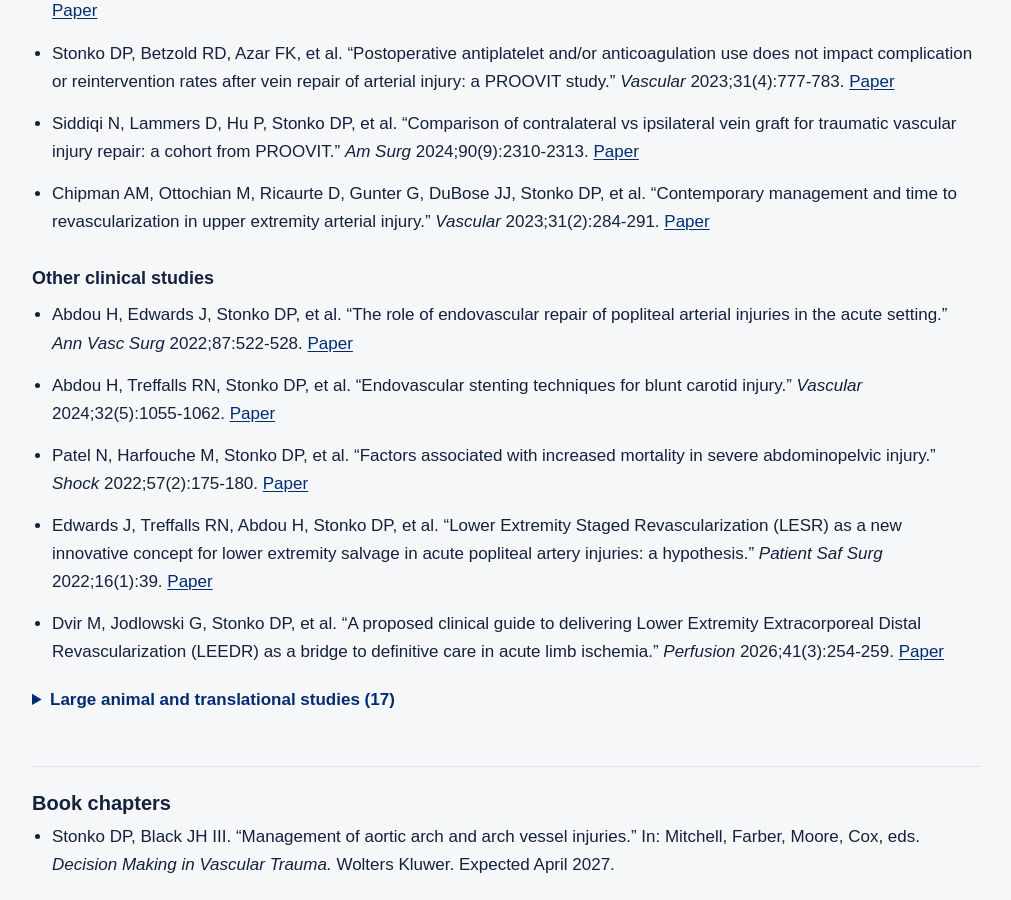
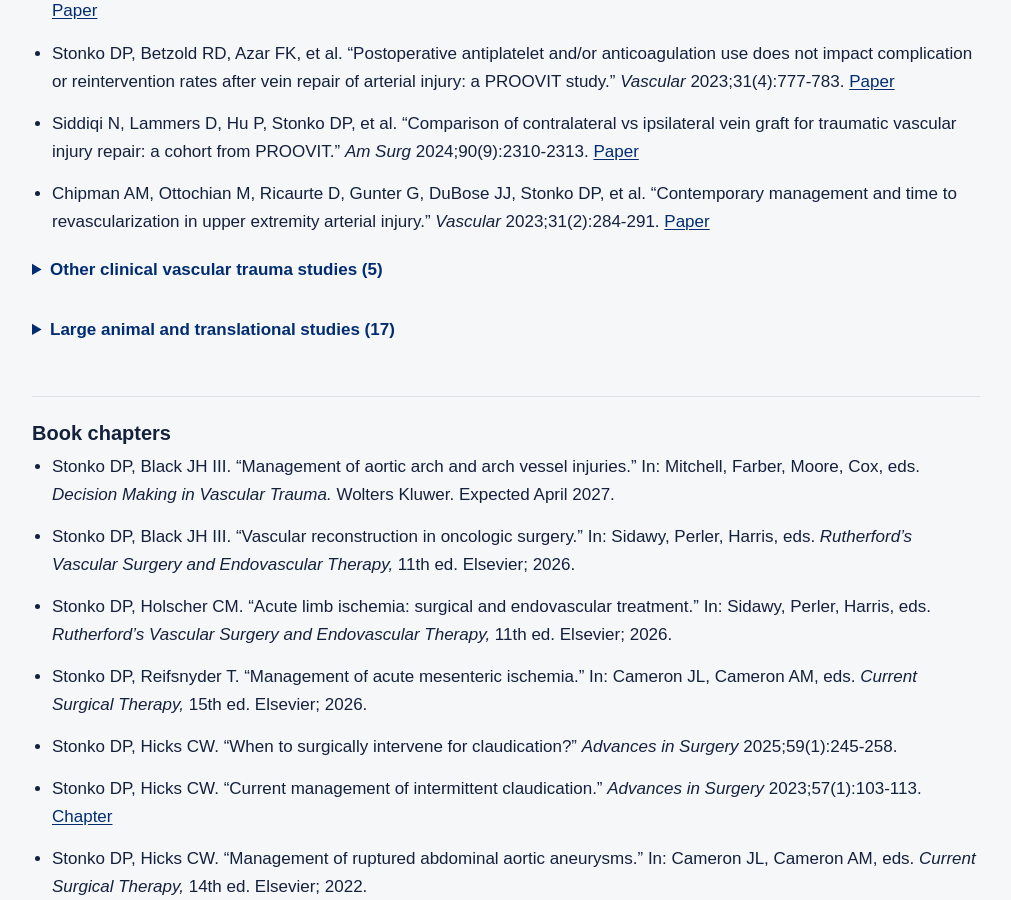
Before and after one commit to davidstonko/ai-surgery, a Jekyll site: the page built from docs/research/index.md, in a window 1280 px wide and 900 px high, scrolled down 4532 px. Shown: the whole window, without its empty margins (134-1145 px from the left). Built offline with Jekyll 4.4.1, drawn with Linux system fonts in a browser that asks for light colours.

Commit message:
Research: collapsible other clinical vascular trauma studies
Co-Authored-By: Claude Opus 5.5 <noreply@anthropic.com>
Claude-Session: https://claude.ai/code/session_01CC9uqAMJHVu3pkJefiANJN

```diff
--- a/docs/research/index.md
+++ b/docs/research/index.md
@@ -129,13 +129,16 @@ Most use data from PROOVIT, the American Association for the Surgery of Trauma's
 - Siddiqi N, Lammers D, Hu P, Stonko DP, et al. "Comparison of contralateral vs ipsilateral vein graft for traumatic vascular injury repair: a cohort from PROOVIT." *Am Surg* 2024;90(9):2310-2313. [Paper](https://doi.org/10.1177/00031348241246167)
 - Chipman AM, Ottochian M, Ricaurte D, Gunter G, DuBose JJ, Stonko DP, et al. "Contemporary management and time to revascularization in upper extremity arterial injury." *Vascular* 2023;31(2):284-291. [Paper](https://doi.org/10.1177/17085381211062726)
 
-#### Other clinical studies
+<details markdown="1">
+<summary>Other clinical vascular trauma studies (5)</summary>
 
 - Abdou H, Edwards J, Stonko DP, et al. "The role of endovascular repair of popliteal arterial injuries in the acute setting." *Ann Vasc Surg* 2022;87:522-528. [Paper](https://doi.org/10.1016/j.avsg.2022.05.040)
 - Abdou H, Treffalls RN, Stonko DP, et al. "Endovascular stenting techniques for blunt carotid injury." *Vascular* 2024;32(5):1055-1062. [Paper](https://doi.org/10.1177/17085381231193062)
 - Patel N, Harfouche M, Stonko DP, et al. "Factors associated with increased mortality in severe abdominopelvic injury." *Shock* 2022;57(2):175-180. [Paper](https://doi.org/10.1097/SHK.0000000000001851)
 - Edwards J, Treffalls RN, Abdou H, Stonko DP, et al. "Lower Extremity Staged Revascularization (LESR) as a new innovative concept for lower extremity salvage in acute popliteal artery injuries: a hypothesis." *Patient Saf Surg* 2022;16(1):39. [Paper](https://doi.org/10.1186/s13037-022-00349-2)
 - Dvir M, Jodlowski G, Stonko DP, et al. "A proposed clinical guide to delivering Lower Extremity Extracorporeal Distal Revascularization (LEEDR) as a bridge to definitive care in acute limb ischemia." *Perfusion* 2026;41(3):254-259. [Paper](https://doi.org/10.1177/02676591251363374)
+
+</details>
 
 <details markdown="1">
 <summary>Large animal and translational studies (17)</summary>
```
